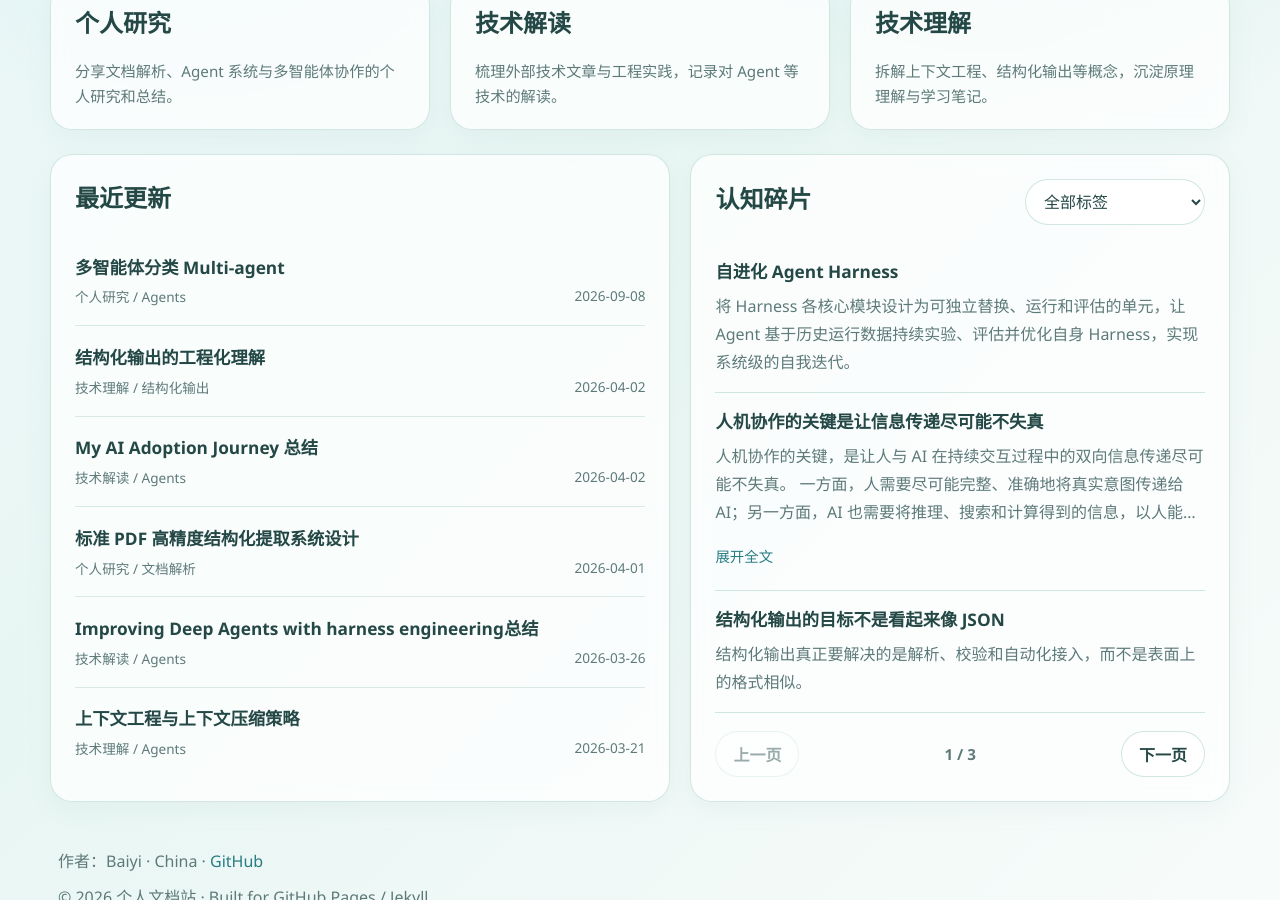
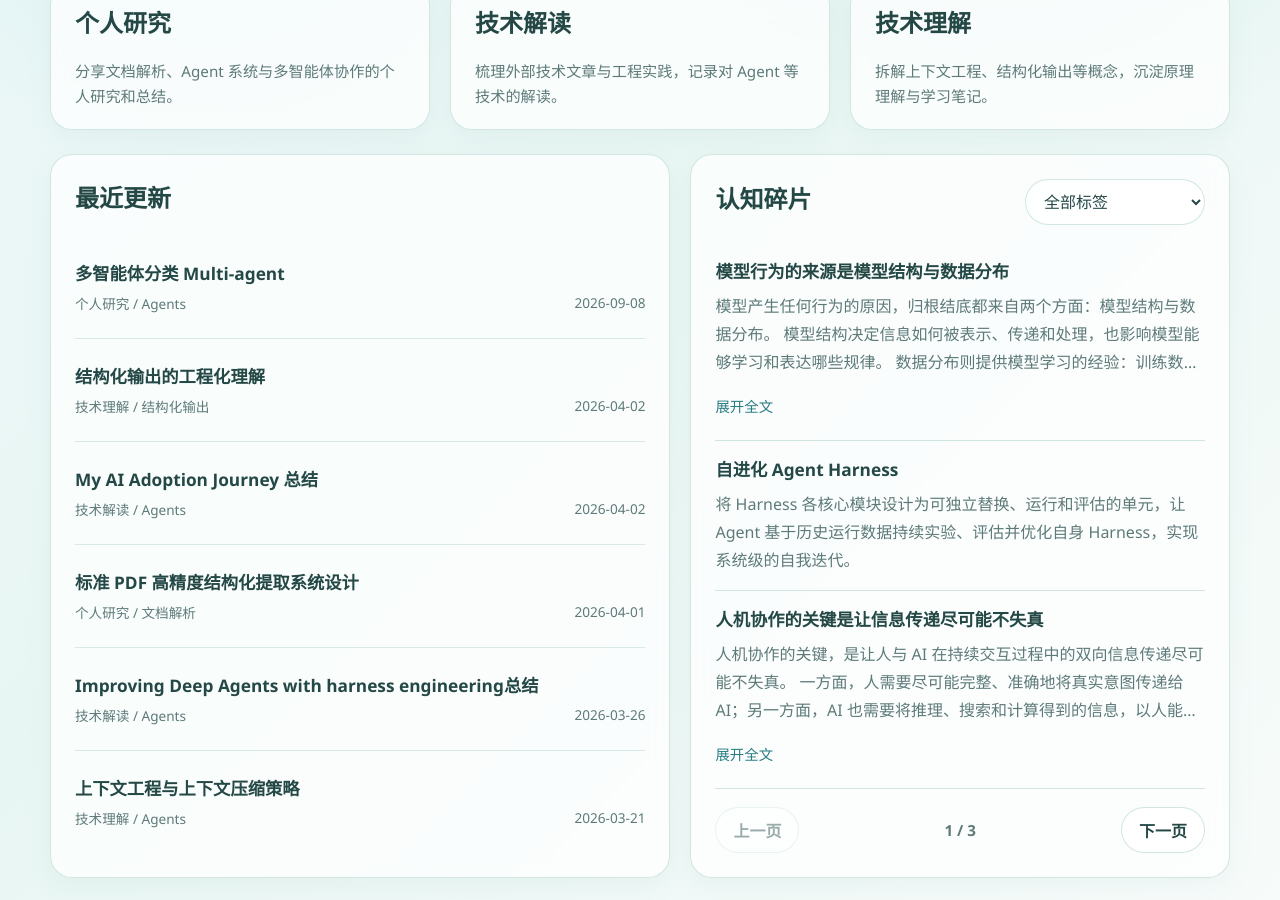
Before and after one commit to 8888-baiyi-8888/8888-baiyi-8888.github.io, a Jekyll site: the page built from index.md, in a window 1280 px wide and 900 px high, scrolled down 555 px. Built offline with Jekyll 4.4.1, drawn with Linux system fonts in a browser that asks for light colours.

Commit message:
认知碎片:增加模型行为的来源是模型结构与数据分布

```diff
--- a/_data/thought_fragments.yml
+++ b/_data/thought_fragments.yml
@@ -1,11 +1,33 @@
-- id: fragment-006
-  title: 如今大模型真正值得优化的是结构而不是参数堆积
-  summary: 在当前阶段，单纯继续堆积参数已经越来越难带来真正的突破，反而会迅速放大训练与推理成本；相比之下，结构层面的优化往往更关键，也更能避免资源被低效浪费。结构与任务的相关性更强，往往可以使用更少的参数达到更好的效果。
+- id: fragment-009
+  title: 模型行为的来源是模型结构与数据分布
+  summary: |-
+    模型产生任何行为的原因，归根结底都来自两个方面：模型结构与数据分布。
+    模型结构决定信息如何被表示、传递和处理，也影响模型能够学习和表达哪些规律。
+    数据分布则提供模型学习的经验：训练数据及其分布影响模型形成的能力、偏好和局限，推理时的输入及上下文则影响这些能力如何在具体情境中表现出来。
+    因此，理解某种模型特定行为时，可以同时考察模型的结构特性，以及训练和使用过程中接触到的数据。
+
+    例如，重要提示词有时放在长上下文的开头或结尾，比放在中间更容易生效。这可能与模型结构和训练数据共同有关：
+    - 首因效应：在 Decoder-only 架构的因果注意力中，开头的内容可被后续各位置引用，有机会较早影响后续内容的表示。
+    - 近因效应：结尾的指令更接近生成位置，一些模型更容易利用附近的信息。
+    - 中间内容易被忽略：长上下文中，大量信息共同竞争模型的注意力，中间内容可能得不到充分利用。
+    - 位置编码的影响：不同的位置编码方式可能影响模型处理远距离信息的能力，在长序列中产生位置偏差。
+    - 训练数据的习惯：人类文本常用总分、分总或总分总等结构，把主旨放在开头或结尾；模型可能从数据中学到类似的位置偏好。
+    简言之，模型结构及其位置处理方式，加上人类文本的数据分布，可能共同造成首尾位置更易被利用、中间内容更易被忽略的现象。具体成因和效果因模型及任务而异，不能认为首尾位置一定更好。
   tags:
     - 模型
-    - 优化
+    - 认知
   status: working
-  created_at: 2026-04-02
+  created_at: 2026-11-04
+
+- id: fragment-008
+  title: 自进化 Agent Harness
+  summary: 将 Harness 各核心模块设计为可独立替换、运行和评估的单元，让 Agent 基于历史运行数据持续实验、评估并优化自身 Harness，实现系统级的自我迭代。
+  tags:
+    - Agent
+    - Harness
+    - 自进化
+  status: working
+  created_at: 2026-09-18
 
 - id: fragment-007
   title: 人机协作的关键是让信息传递尽可能不失真
@@ -20,15 +42,14 @@
   status: working
   created_at: 2026-09-18
 
-- id: fragment-008
-  title: 自进化 Agent Harness
-  summary: 将 Harness 各核心模块设计为可独立替换、运行和评估的单元，让 Agent 基于历史运行数据持续实验、评估并优化自身 Harness，实现系统级的自我迭代。
+- id: fragment-006
+  title: 如今大模型真正值得优化的是结构而不是参数堆积
+  summary: 在当前阶段，单纯继续堆积参数已经越来越难带来真正的突破，反而会迅速放大训练与推理成本；相比之下，结构层面的优化往往更关键，也更能避免资源被低效浪费。结构与任务的相关性更强，往往可以使用更少的参数达到更好的效果。
   tags:
-    - Agent
-    - Harness
-    - 自进化
+    - 模型
+    - 优化
   status: working
-  created_at: 2026-09-18
+  created_at: 2026-04-02
 
 - id: fragment-005
   title: 模型被视作黑匣子的根本原因在于人类尚未真正掌握任务规律
--- a/_layouts/home.html
+++ b/_layouts/home.html
@@ -72,7 +72,7 @@ layout: default
           <div class="thoughts-tooltip">认知本身存在局限性与时效性，所以这里的内容并非最终定论，或许会因新的信息和实践而被重新推翻。</div>
         </div>
       </div>
-      {% assign fragments = site.data.thought_fragments | sort: "created_at" | reverse %}
+      {% assign fragments = site.data.thought_fragments %}
       {% assign all_tags = "" | split: "" %}
       {% for fragment in fragments %}
         {% for tag in fragment.tags %}
```
Also changed, not shown: AGENTS.md (+2 -0 lines).
